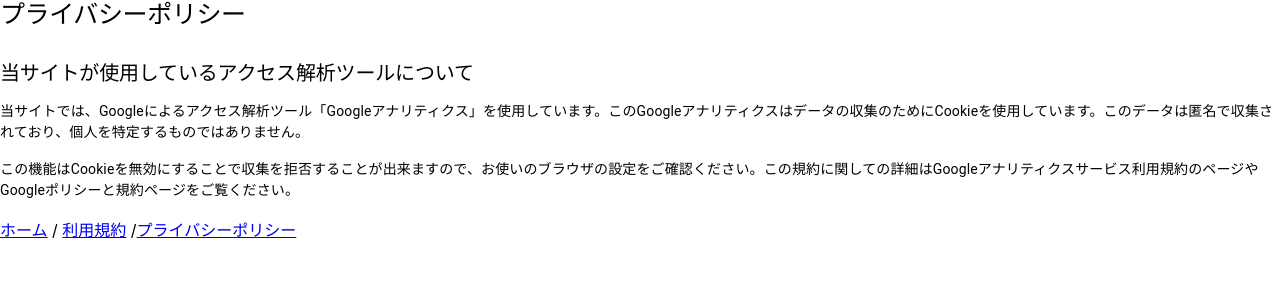
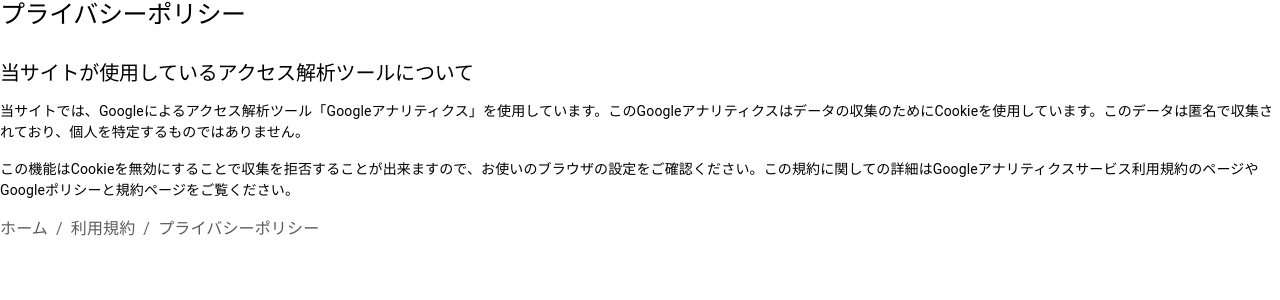
Before and after one commit to chika-create/onigiri-calc, a React (Create React App) app: page /privacypolicy in a window 1280 px wide. Shown: the top 300 px of the page. Built offline with nearby package versions, Linux system fonts and the light colour scheme.

Commit message:
update: MUIのコンポーネントを適用

```diff
--- /dev/null
+++ b/src/color.ts
@@ -0,0 +1,4 @@
+export const grayColor = {
+  300: "#5C5C5C",
+  500: "#1C2025",
+};
--- a/src/components/templates/FooteNav.tsx
+++ b/src/components/templates/FooteNav.tsx
@@ -1,7 +1,10 @@
+import Breadcrumbs from "@mui/material/Breadcrumbs";
+
 import { Routes, Route, BrowserRouter, Link } from "react-router-dom";
 import { AppContent } from "../../App";
 import Term from "../../components/pages/Term";
 import PrivacyPolicy from "../../components/pages/PrivacyPolicy";
+import { grayColor } from "../../color";
 
 export default function FooterNav() {
   return (
@@ -12,10 +15,23 @@ export default function FooterNav() {
         <Route path="/privacypolicy" element={<PrivacyPolicy />} />
       </Routes>
 
-      <nav>
-        <Link to="/">ホーム</Link> / <Link to="/term">利用規約</Link> /
-        <Link to="/privacypolicy">プライバシーポリシー</Link>
-      </nav>
+      <Breadcrumbs aria-label="breadcrumb">
+        <Link to="/" style={{ color: grayColor[300], textDecoration: "none" }}>
+          ホーム
+        </Link>
+        <Link
+          to="/term"
+          style={{ color: grayColor[300], textDecoration: "none" }}
+        >
+          利用規約
+        </Link>
+        <Link
+          to="/privacypolicy"
+          style={{ color: grayColor[300], textDecoration: "none" }}
+        >
+          プライバシーポリシー
+        </Link>
+      </Breadcrumbs>
     </BrowserRouter>
   );
 }
```
